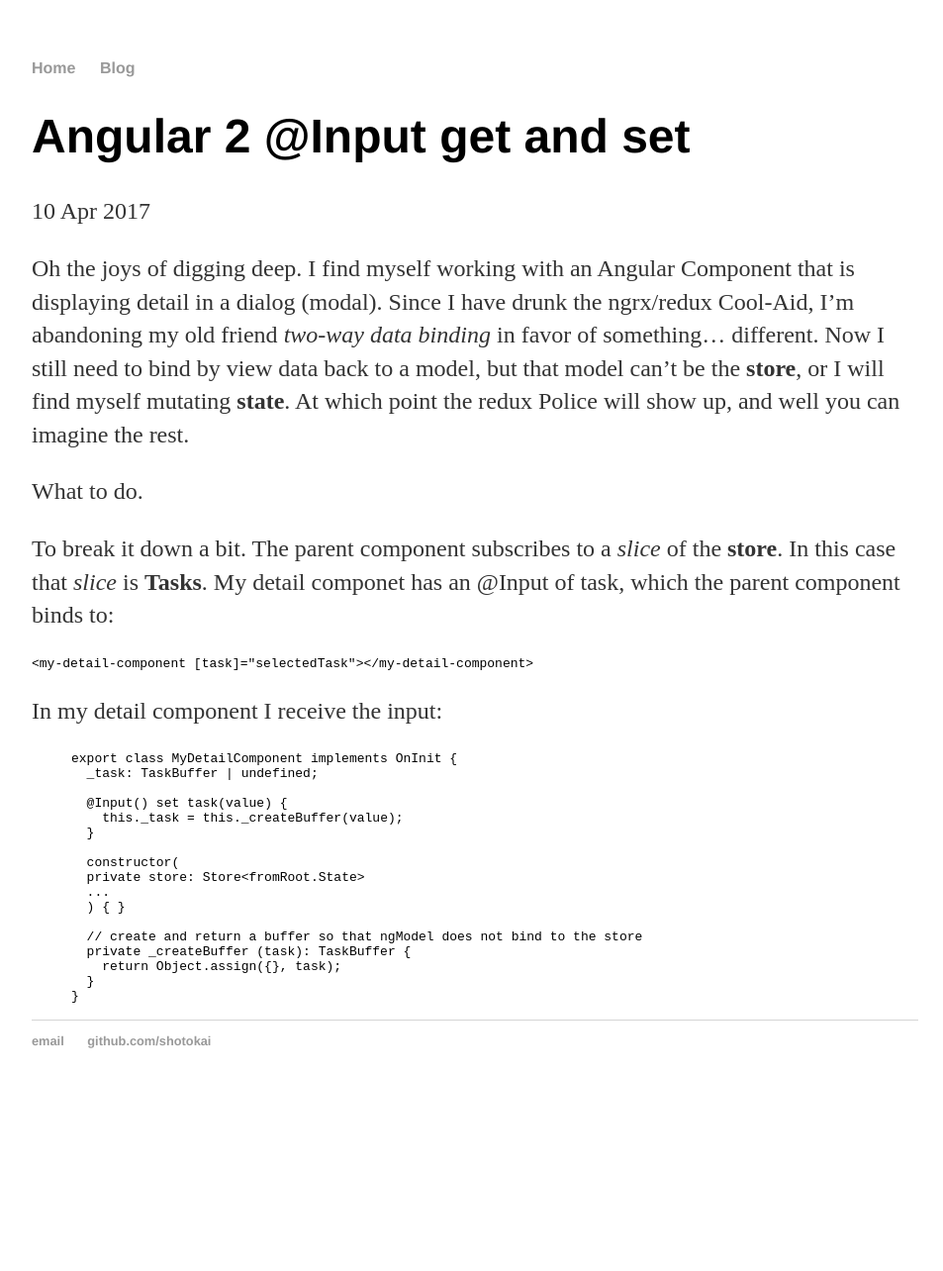
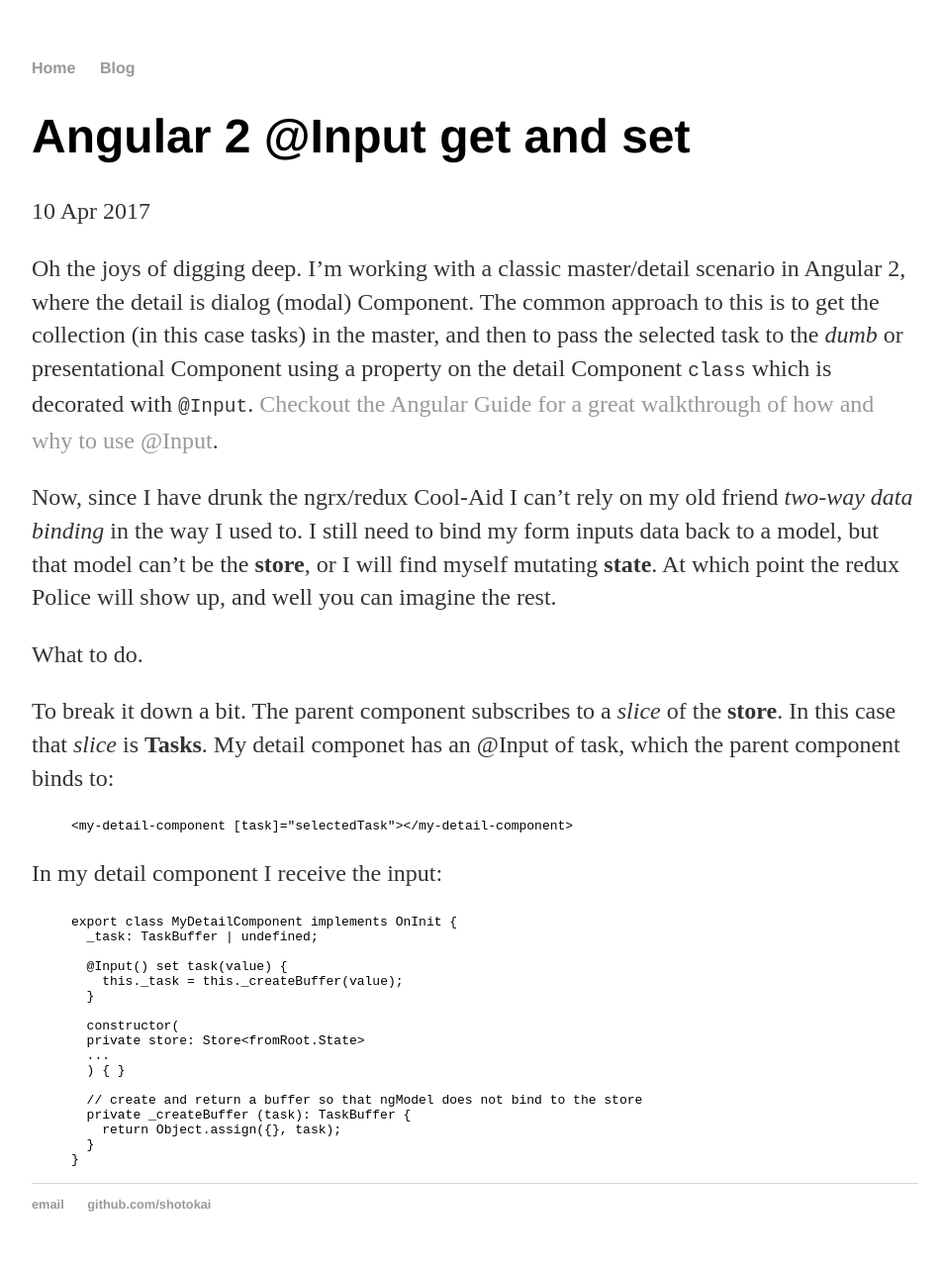
Before and after one commit to shotokai/shotokai.github.io, a Jekyll site: the page built from _posts/2017-04-10-angular-2@input.md, in a window 1280 px wide. Shown: the whole page at 99% size, without its empty margins (160-1113 px from the left). Built offline with Jekyll 4.4.1, drawn with Linux system fonts in a browser that asks for light colours; before the commit the page ends 1119 px from its top, so only the background shows below that.

Commit message:
Update 2017-04-10-angular-2@input.md

````diff
--- a/_posts/2017-04-10-angular-2@input.md
+++ b/_posts/2017-04-10-angular-2@input.md
@@ -3,15 +3,17 @@ layout: post
 title: "Angular 2 @Input get and set"
 date: 2017-04-10
 ---
-Oh the joys of digging deep.  I find myself working with an Angular Component that is displaying detail in a dialog (modal).  Since I have drunk the ngrx/redux Cool-Aid, I'm abandoning my old friend *two-way data binding* in favor of something... different.  Now I still need to bind by view data back to a model, but that model can't be the **store**, or I will find myself mutating **state**.  At which point the redux Police will show up, and well you can imagine the rest.
+Oh the joys of digging deep.  I'm working with a classic master/detail scenario in Angular 2, where the detail is dialog (modal) Component.  The common approach to this is to get the collection (in this case tasks) in the master, and then to pass the selected task to the *dumb* or presentational Component using a property on the detail Component `class` which is decorated with `@Input`. [Checkout the Angular Guide for a great walkthrough of how and why to use @Input](@Input guide).
+
+Now, since I have drunk the ngrx/redux Cool-Aid I can't rely on my old friend *two-way data binding* in the way I used to.  I still need to bind my form inputs data back to a model, but that model can't be the **store**, or I will find myself mutating **state**.  At which point the redux Police will show up, and well you can imagine the rest.
 
 What to do.
 
 To break it down a bit.  The parent component subscribes to a *slice* of the **store**.  In this case that *slice* is **Tasks**.  My detail componet has an @Input of task, which the parent component binds to:
 
-```html
+{% highlight xml %}
 <my-detail-component [task]="selectedTask"></my-detail-component>
-```
+{% endhighlight %}
 
 In my detail component I receive the input:
 
@@ -34,3 +36,5 @@ export class MyDetailComponent implements OnInit {
   }
 }
 {% endhighlight %}
+
+[@Input guide]: https://angular.io/docs/ts/latest/guide/template-syntax.html#!#inputs-outputs
````
